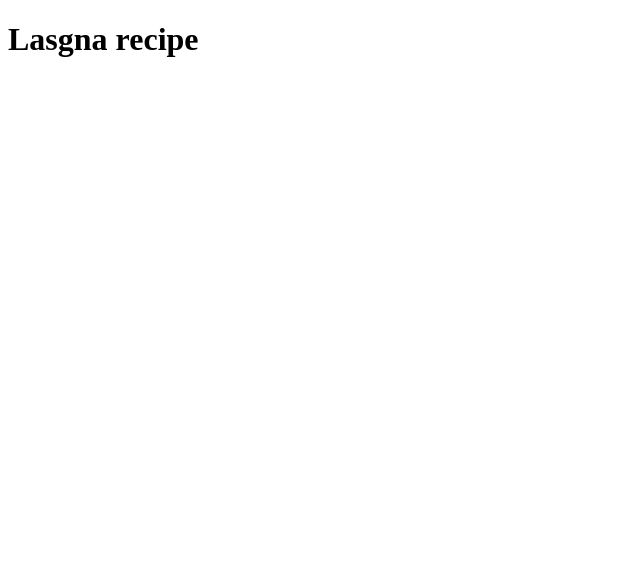
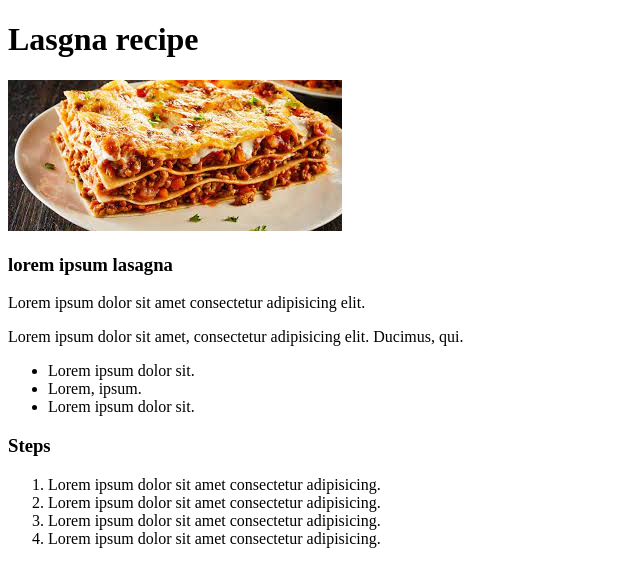
Before and after one commit to Desdent/odin-recipes, a plain HTML site: page lasgna.html in a window 1280 px wide. Shown: the whole page, without its empty margins (0-640 px from the left). Drawn offline with Linux system fonts and the light colour scheme.

Commit message:
Delete an error file, add new folder and image, edited index.html and lasgna.html

```diff
--- a/lasgna.html
+++ b/lasgna.html
@@ -8,5 +8,21 @@
 </head>
 <body>
     <h1>Lasgna recipe</h1>
+    <img src="../odin-recipes/images/download.jpeg" alt="" srcset="">
+    <h3>lorem ipsum lasagna</h3>
+    <p>Lorem ipsum dolor sit amet consectetur adipisicing elit.</p>
+    <p>Lorem ipsum dolor sit amet, consectetur adipisicing elit. Ducimus, qui.</p>
+    <ul>
+        <li>Lorem ipsum dolor sit.</li>
+        <li>Lorem, ipsum.</li>
+        <li>Lorem ipsum dolor sit.</li>
+    </ul>
+    <h3>Steps</h3>
+    <ol>
+        <li>Lorem ipsum dolor sit amet consectetur adipisicing.</li>
+        <li>Lorem ipsum dolor sit amet consectetur adipisicing.</li>
+        <li>Lorem ipsum dolor sit amet consectetur adipisicing.</li>
+        <li>Lorem ipsum dolor sit amet consectetur adipisicing.</li>
+    </ol>
 </body>
 </html>
```
Also changed, not shown: index.html (+14 -0 lines), images/download.jpeg (added), 1 other file.
